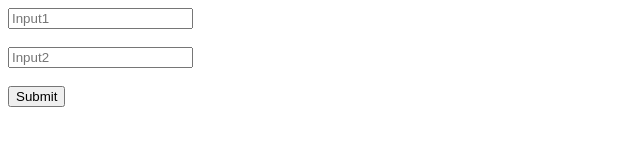
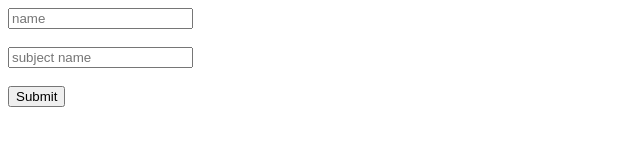
Before and after one commit to arshiyamittal2000/task2, an Angular app: page /subjects in a window 1280 px wide. Shown: the top 160 px of the page, without its empty margins (0-640 px from the left). Built offline with nearby package versions, Linux system fonts and the light colour scheme.

Commit message:
Update subjects.component.html

```diff
--- a/src/app/subjects/subjects.component.html
+++ b/src/app/subjects/subjects.component.html
@@ -1,3 +1,3 @@
-<input type="text" placeholder="Input1" [(ngModel)]="text1"><br><br>
-<input type="text" placeholder="Input2" [(ngModel)]="text2"><br><br>
+<input type="text" placeholder="name" [(ngModel)]="text1"><br><br>
+<input type="text" placeholder="subject name" [(ngModel)]="text2"><br><br>
 <button (click)="sendData()" type="submit">Submit</button>
```
